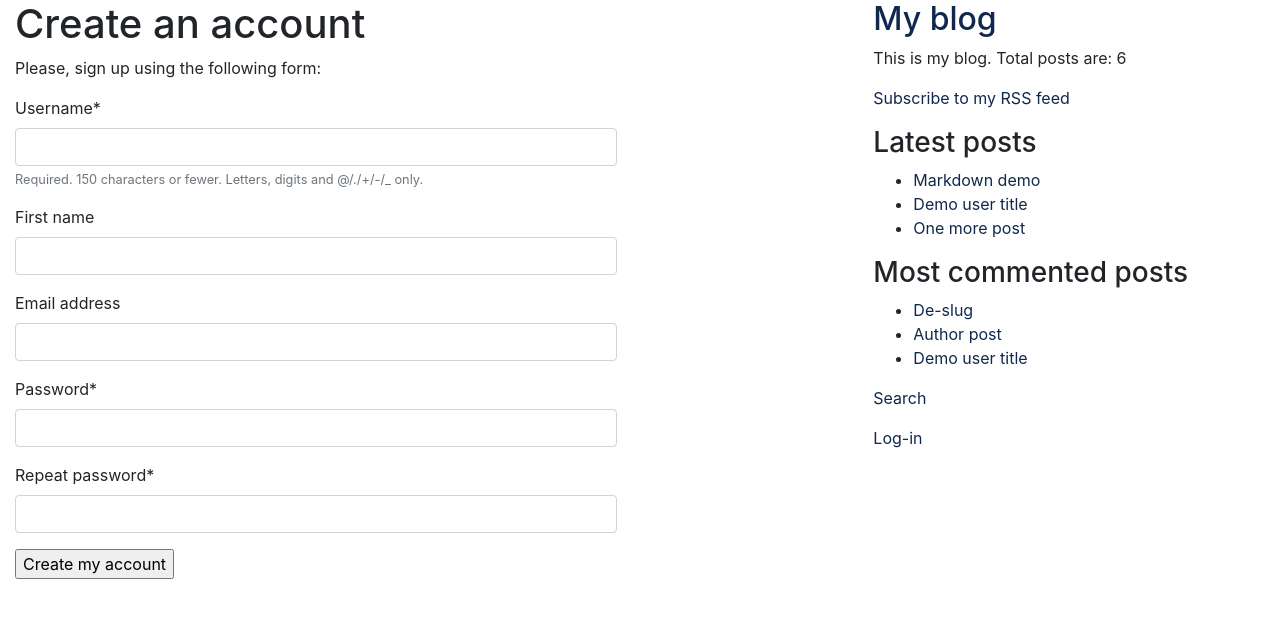
After one commit to IgorZn/django2byexamples, a Django app: page /account/register/ in a window 1280 px wide. The commit adds this page. Shown: the top 618 px of the page. Run offline with Django 3.2, Linux system fonts and the light colour scheme; data comes from the database, SQL or seed files in the repository; parts of the project's set-up code (start-up, migrations or seed data) failed here and were passed over; some libraries are stand-ins or nearby versions.

Commit message:
Глава 4, Создание социальной сети. Расширение модели пользователя.

```diff
--- a/account/forms.py
+++ b/account/forms.py
@@ -1,4 +1,5 @@
 from django import forms
+from django.contrib.auth.models import User
 
 class LoginForm(forms.Form):
     username = forms.CharField()
@@ -7,3 +8,20 @@ class LoginForm(forms.Form):
     # сформирован в HTML как элемент <input> с атрибутом type="password", поэтому
     # браузер будет работать с ним как с полем пароля
     password = forms.CharField(widget=forms.PasswordInput)
+
+
+class UserRegistrationForm(forms.ModelForm):
+    password = forms.CharField(label='Password', widget=forms.PasswordInput)
+    password2 = forms.CharField(label='Repeat password', widget=forms.PasswordInput)
+
+
+    class Meta:
+        model = User
+        fields = ('username', 'first_name', 'email')
+
+    def clean_password2(self):
+        cd = self.cleaned_data
+        print(cd)
+        if cd['password'] != cd['password2']:
+            raise forms.ValidationError('Password don\'t match.')
+        return cd['password2']
--- a/account/urls.py
+++ b/account/urls.py
@@ -34,7 +34,10 @@ urlpatterns = [
     path('reset/done/',
          auth_view.PasswordResetCompleteView.as_view(), name='password_reset_complete'),
 
+    # -- END OF RESET PASSWORD URLS
 
+
+    path('register/', views.register, name='register'),
 
     path('', views.dashboard, name='dashboard'),
 ]
--- a/account/views.py
+++ b/account/views.py
@@ -4,9 +4,29 @@ from django.http import HttpResponse
 from django.contrib.auth import authenticate, login
 from django.contrib.auth.decorators import login_required
 
-from .forms import LoginForm
+from .forms import LoginForm, UserRegistrationForm
 
 # Create your views here.
+
+
+def register(request):
+    if request.method == 'POST':
+        user_form = UserRegistrationForm(request.POST)
+        if user_form.is_valid():
+            # Создаем нового пользователя, но пока не сохраняем в базу данных.
+            new_user = user_form.save(commit=False)
+
+            # Задаем пользователю зашифрованный пароль.
+            new_user.set_password(user_form.cleaned_data['password'])
+
+            # Задаем пользователю зашифрованный пароль.
+            new_user.save()
+
+            return render(request, 'account/register_done.html', {'new_user': new_user})
+    else:
+        user_form = UserRegistrationForm()
+
+    return render(request, 'account/register.html', {'user_form': user_form})
 
 
 def user_login(request):
--- /dev/null
+++ b/templates/account/register.html
@@ -0,0 +1,17 @@
+{% extends 'base.html' %}
+{% load crispy_forms_tags %}
+{% load blog_tags %}
+
+{% block title %}Create an account{% endblock %}
+
+
+
+{% block content %}
+    <h1>Create an account</h1>
+    <p>Please, sign up using the following form:</p>
+    <form action="." method="post">
+        {{ user_form | crispy }}
+        {% csrf_token %}
+        <p><input type="submit" value="Create my account"></p>
+    </form>
+{% endblock %}
--- a/templates/base.html
+++ b/templates/base.html
@@ -14,13 +14,16 @@
 
 {% include  'partials/_header.html' %}
 <div id="container">
-
-
         <div class="row">
                 <div class="col-md-8">
                     <!-- header -->
-
-                        {% block content %}{% endblock %}
+                    <div class="container">
+                        <div class="row">
+                            <div class="col-sm-9">
+                                {% block content %}{% endblock %}
+                            </div>
+                        </div>
+                    </div>
                 </div>
                 <div class="col-md-4">
                     <h2><a href="{% url "blog:post_list" %}">My blog</a></h2>
```
Also changed, not shown: templates/account/register_done.html (added, +15 -0 lines).
